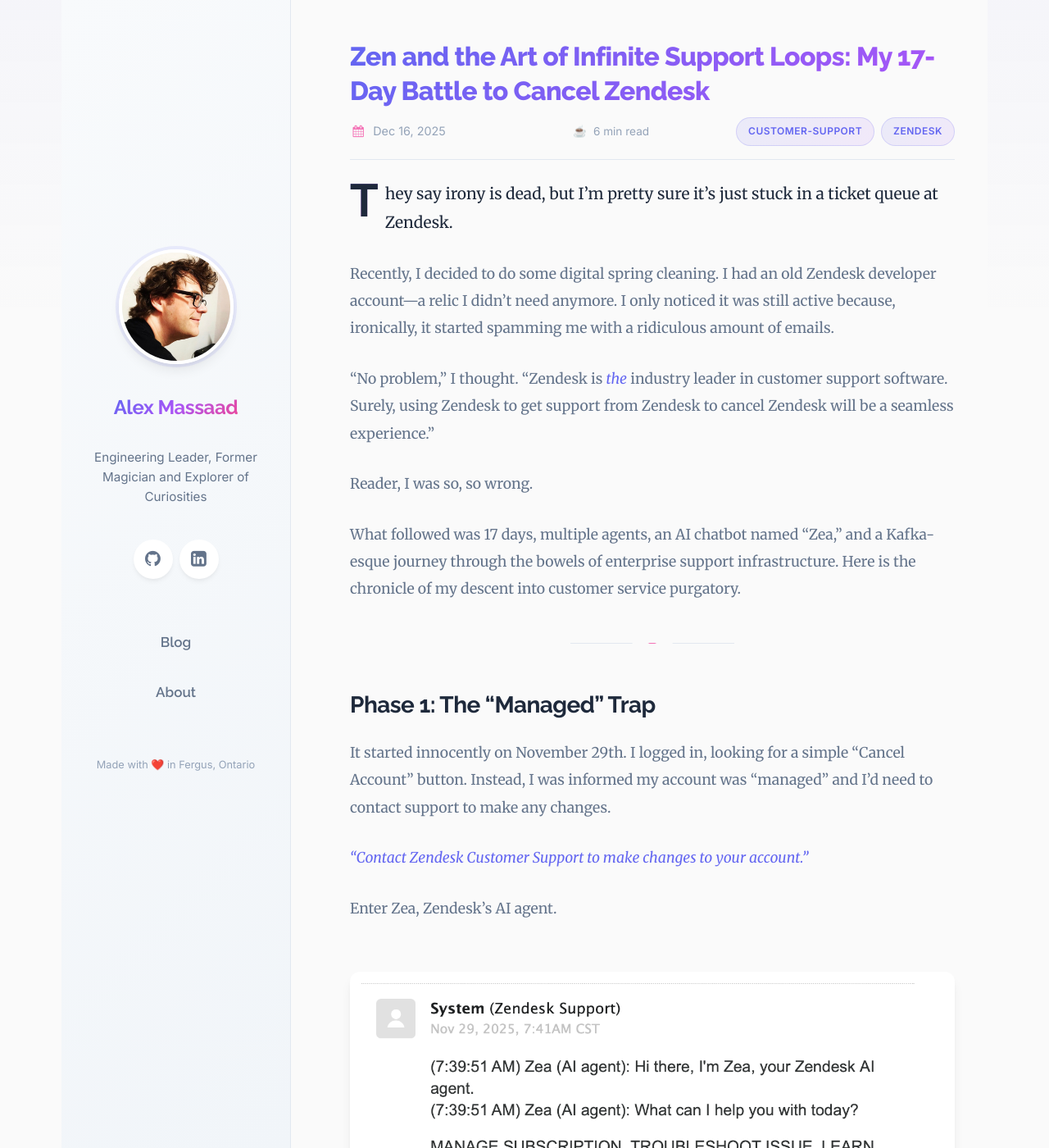
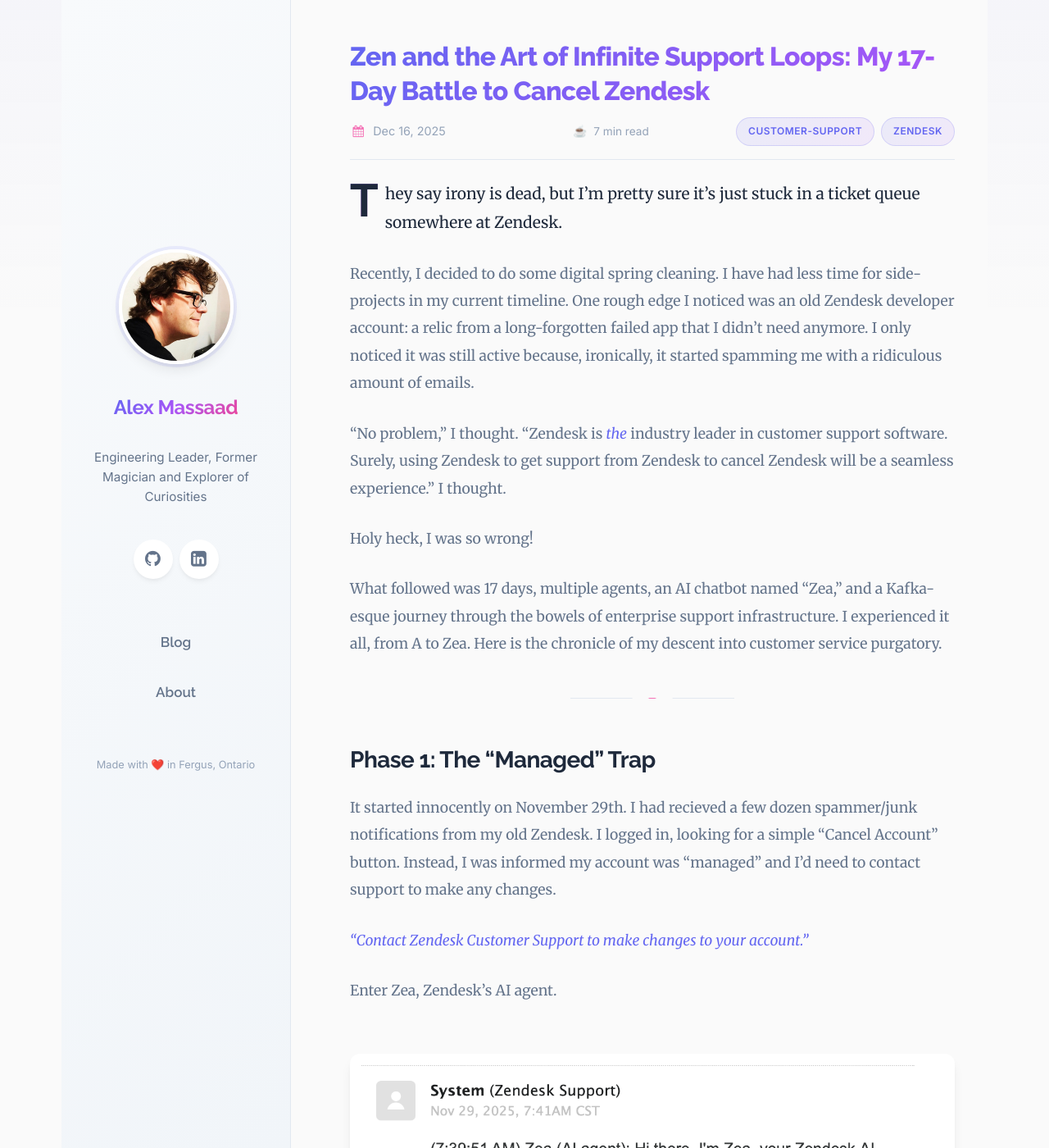
Before and after one commit to amassaad/personal_blog, a Jekyll site: the page built from _posts/2025-12-16-zen-and-the-art-of-infinite-support-loops.markdown, in a window 1280 px wide and 1400 px high. Shown: the whole window at 82% size. Built offline with Jekyll 4.4.1, drawn with Linux system fonts in a browser that asks for light colours; some of the changed text lies outside the part shown.

Commit message:
Enhance narrative clarity and flow in blog post about canceling Zendesk account

```diff
--- a/_posts/2025-12-16-zen-and-the-art-of-infinite-support-loops.markdown
+++ b/_posts/2025-12-16-zen-and-the-art-of-infinite-support-loops.markdown
@@ -5,21 +5,21 @@
 categories: customer-support zendesk
 ---
 
-They say irony is dead, but I'm pretty sure it's just stuck in a ticket queue at Zendesk.
+They say irony is dead, but I'm pretty sure it's just stuck in a ticket queue somewhere at Zendesk.
 
-Recently, I decided to do some digital spring cleaning. I had an old Zendesk developer account—a relic I didn't need anymore. I only noticed it was still active because, ironically, it started spamming me with a ridiculous amount of emails.
+Recently, I decided to do some digital spring cleaning. I  have had less time for side-projects in my current timeline. One rough edge I noticed was an old Zendesk developer account: a relic from a long-forgotten failed app that I didn't need anymore. I only noticed it was still active because, ironically, it started spamming me with a ridiculous amount of emails.
 
-"No problem," I thought. "Zendesk is *the* industry leader in customer support software. Surely, using Zendesk to get support from Zendesk to cancel Zendesk will be a seamless experience."
+"No problem," I thought. "Zendesk is *the* industry leader in customer support software. Surely, using Zendesk to get support from Zendesk to cancel Zendesk will be a seamless experience." I thought.
 
-Reader, I was so, so wrong.
+Holy heck, I was so wrong!
 
-What followed was 17 days, multiple agents, an AI chatbot named "Zea," and a Kafka-esque journey through the bowels of enterprise support infrastructure. Here is the chronicle of my descent into customer service purgatory.
+What followed was 17 days, multiple agents, an AI chatbot named "Zea," and a Kafka-esque journey through the bowels of enterprise support infrastructure. I experienced it all, from A to Zea. Here is the chronicle of my descent into customer service purgatory.
 
 ---
 
 ## Phase 1: The "Managed" Trap
 
-It started innocently on November 29th. I logged in, looking for a simple "Cancel Account" button. Instead, I was informed my account was "managed" and I'd need to contact support to make any changes.
+It started innocently on November 29th. I had recieved a few dozen spammer/junk notifications from my old Zendesk. I logged in, looking for a simple "Cancel Account" button. Instead, I was informed my account was "managed" and I'd need to contact support to make any changes.
 
 *"Contact Zendesk Customer Support to make changes to your account."*
 
@@ -57,13 +57,15 @@
 
 On December 4th, I nudged them. The ticket looked like it was auto-closing due to inactivity. *I* was inactive? I literally replied "Hi there, I'm looking to cancel" to make sure there was no ambiguity.
 
+*Sidenote: I want to be clear—I'm not dunking on individual support agents here. My first role at Shopify back in February 2013 was as a support agent. I've answered the angry phone calls, the frustrated emails, the impatient chats. I commiserate. I've made my share of mistakes under time pressure: like the time I addressed a miffed "Carla" as "Carlos." I get it. What I'm critiquing is the system, not the people trapped inside it.*
+
 ---
 
 ## Phase 3: Who Are You Again?
 
 This is where it got truly Kafkaesque.
 
-Rachel from the "Renewals team" finally responded. After being in an email thread associated with my account for five days—a thread where I'm logged in, where my email is visible, where the entire context is about canceling *my* account—she asked:
+Rachel from the "Renewals team" finally responded. After being in an email thread associated with my account for five days, a thread where I'm logged in, where my email is visible, where the entire context is about canceling *my* account—she asked:
 
 "Could you kindly confirm the subdomain you are requesting to cancel?"
 
@@ -73,13 +75,13 @@
 
 By this point, I was responding from my iPhone in increasingly terse messages: "Perhaps something went wrong. I got this message that the ticket will be closed but I am waiting for a response. Trying to cancel this account. Thanks."
 
-The replies were coming from different time zones. I was waking up to messages sent at 2:05 PM CST. 1:25 AM CST. 11:40 PM CST. This ticket was circumnavigating the globe while going absolutely nowhere.
+The replies were coming from different time zones. I was waking up to messages sent at 2:05 PM CST. 1:25 AM CST. 11:40 PM CST. This ticket was circumnavigating the globe while going absolutely nowhere, running in place.
 
 ---
 
 ## Phase 4: Spam Inception
 
-By December 9th—*ten days* into this saga—I had reached my breaking point. The irony had become so thick you could cut it with a knife:
+By December 9th - *ten days* into this saga - I had reached my breaking point. The irony had become so thick you could cut it with a knife:
 
 **While I was waiting for Zendesk to cancel my account to stop the spam notifications, Zendesk's system was sending me more spam notifications about the support ticket I opened to stop the spam.**
 
@@ -97,7 +99,7 @@
 
 ## The Resolution
 
-Finally, on December 16th at 8:13 AM—seventeen days after I first typed "cancel" into a chat window—the golden email arrived:
+Finally, on December 16th at 8:13 AM (seventeen days after I first typed "cancel" into a chat window) the golden email arrived:
 
 ![The final resolution - Finance has completed the cancellation](/assets/img/blog/s6.png)
 
@@ -113,8 +115,12 @@
 
 There's a particular flavor of dystopian comedy in watching a customer support software company struggle with customer support. It's like watching a fire extinguisher factory burn down, or a locksmith locked out of their own shop.
 
-If Zendesk—the company that literally sells the tools to handle these interactions efficiently—can't manage a simple cancellation request without a 17-day odyssey through their own labyrinthine processes, what hope is there for the rest of us?
+If Zendesk (the company that literally sells the tools to handle these interactions efficiently) can't manage a simple cancellation request without a 17-day odyssey through their own labyrinthine processes, what hope is there for the rest of us?
 
 So the next time you feel bad about your own company's support response times, take heart: Even the people who build the customer experience infrastructure can't figure out how to deliver a good customer experience.
 
 At least the webinar series is still available, I guess.
+
+---
+
+*Shameless plug: At [Victoria Garland](https://victoriagarland.ca/), we design software that's actually human-focused and easy to use, the kind where "cancel account" is a button, not a 17-day expedition. I'm the CTO, and if you're building something and want to avoid putting your users through support purgatory, [let's chat](https://victoriagarland.ca/).*
```
Also changed, not shown: other parts of _posts/2025-12-16-zen-and-the-art-of-infinite-support-loops.markdown (+2 -2 lines).
